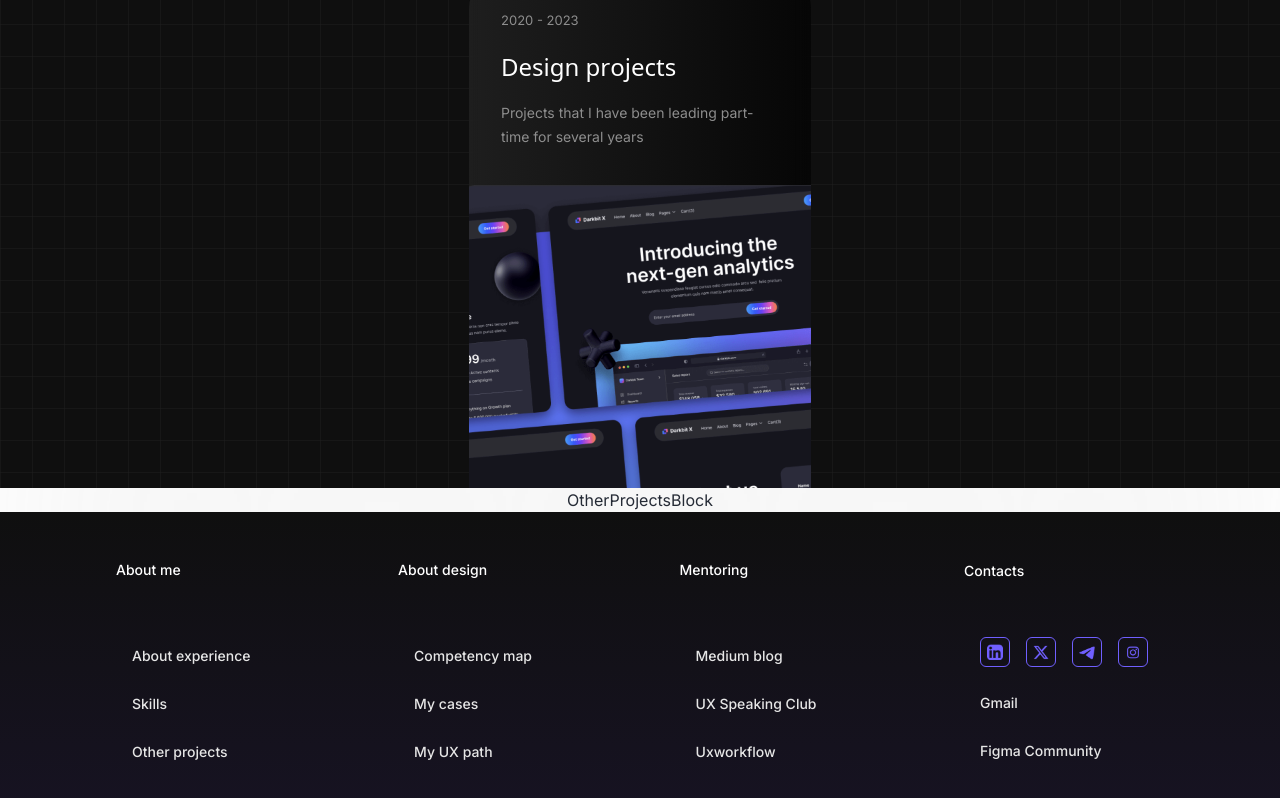
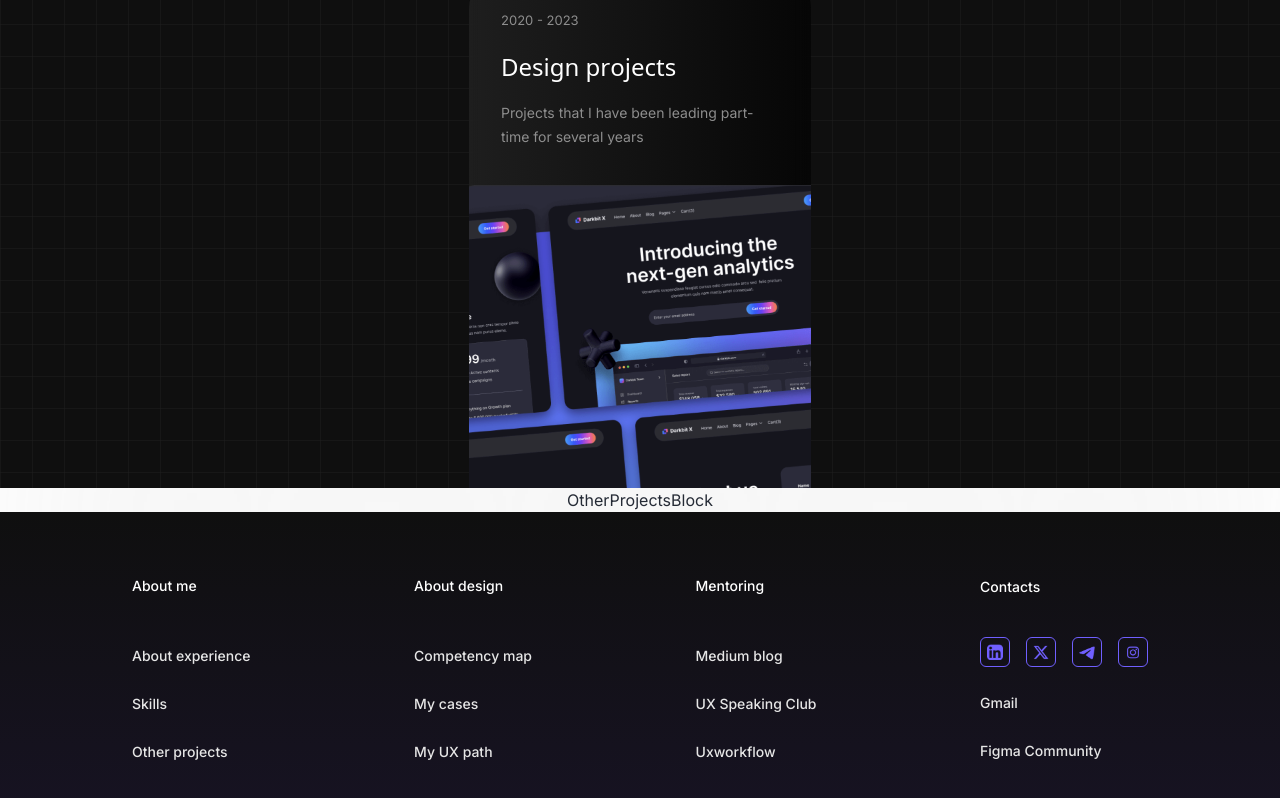
Before and after one commit to Sh4n-Oldone/better-call-maria, a React (Vite) app: page / in a window 1280 px wide. Shown: the part 4689-5487 px from the top of the page. Built offline with nearby package versions, Linux system fonts and the light colour scheme; a web font is replaced by a local one.

Commit message:
fix(Footer): padding to parent

```diff
--- a/src/components/Footer/Footer.tsx
+++ b/src/components/Footer/Footer.tsx
@@ -47,6 +47,7 @@ const Column = styled.div`
   display: flex;
   flex-direction: column;
   gap: 44px;
+  padding: 16px;
 
   @media (max-width: 1100px) {
     justify-content: center;
@@ -66,7 +67,6 @@ const ColumnLinks = styled.ul`
   flex-direction: column;
   gap: 24px;
   list-style: none;
-  padding: 16px;
   margin: 0;
 
   @media (max-width: 1100px) {
```
